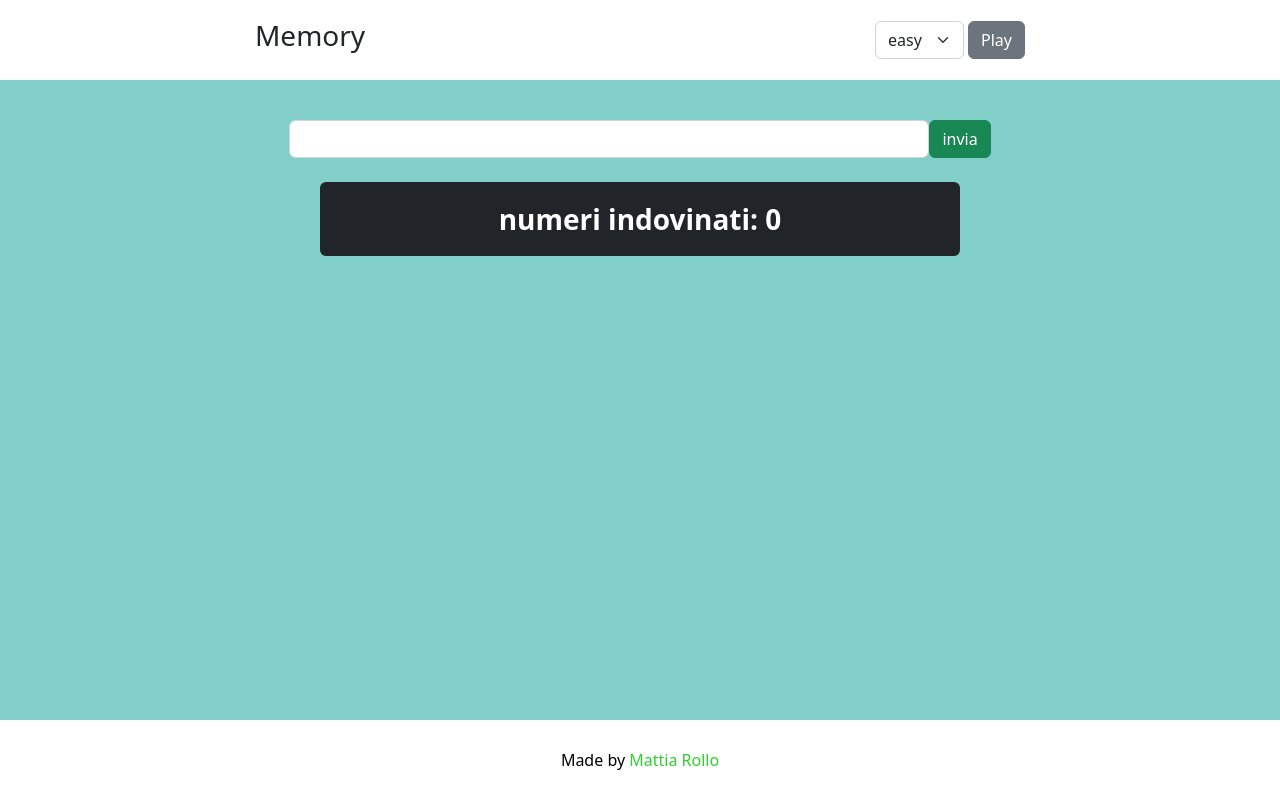
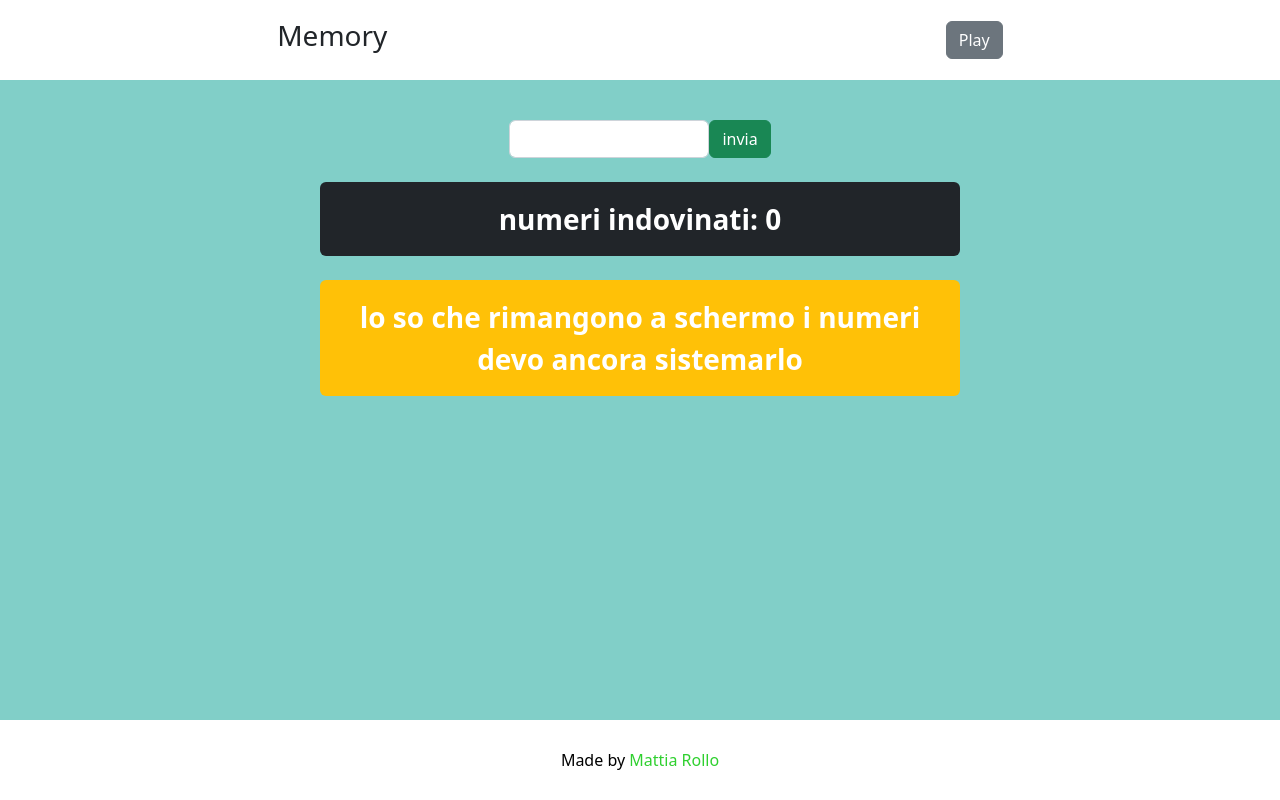
Before and after one commit to Mattia-Rollo/js-simon, a plain HTML site: page index.html in a window 1280 px wide. Both pictures are taken after a click on the button "invia". Drawn offline with nearby package versions, Linux system fonts and the light colour scheme.

Commit message:
add style

```diff
--- a/css/style.css
+++ b/css/style.css
@@ -42,3 +42,6 @@ h2 {
 .no-click {
     pointer-events: none;
 }
+.form-control {
+    width: 200px;
+}
--- a/index.html
+++ b/index.html
@@ -5,7 +5,7 @@
     <meta http-equiv="X-UA-Compatible" content="IE=edge">
     <meta name="viewport" content="width=device-width, initial-scale=1.0">
     <link href="https://cdn.jsdelivr.net/npm/bootstrap@5.2.2/dist/css/bootstrap.min.css" rel="stylesheet" integrity="sha384-Zenh87qX5JnK2Jl0vWa8Ck2rdkQ2Bzep5IDxbcnCeuOxjzrPF/et3URy9Bv1WTRi" crossorigin="anonymous">
-
+    <script src="https://cdn.jsdelivr.net/npm/bootstrap@5.2.2/dist/js/bootstrap.bundle.min.js" integrity="sha384-OERcA2EqjJCMA+/3y+gxIOqMEjwtxJY7qPCqsdltbNJuaOe923+mo//f6V8Qbsw3" crossorigin="anonymous"></script>
     <script src="js/libreria.js"></script>
     <link rel="stylesheet" href="css/style.css">
     <title>Document</title>
@@ -15,20 +15,20 @@
         <header class="d-flex justify-content-around align-items-center text-white">
             <h3 id="h3" class="text-dark">Memory</h3>
             <div class="d-flex">
-                <select class="form-select"name="livello" id="livello">
-                    <!-- <option selected>Seleziona il livello</option> -->
+                <!-- <select class="form-select"name="livello" id="livello">
+
                     <option value="1" selected>easy</option>
                     <option value="2">hard</option>
                     <option value="3">crazy</option>
-                </select>
+                </select> -->
                 <button class="btn btn-secondary ms-1" id="play">Play</button>
             </div>
         </header>
         <main>
             <h2 id="numeri" class="text-center p-3">ricorda i numeri</h2>
             <div id="field-game" class="d-flex justify-content-center align-items-center">
-                <input class="form-control w-50" id="numeriUtente" type="text">
-                <button id="btn" class="btn btn-success">invia</button>
+                <input class="form-control" id="numeriUtente" type="text">
+                <button id="btn" class="btn btn-success" data-toggle="tooltip" data-placement="top" title="Tooltip on top">invia</button>
                 <!-- <div id="num"></div> -->
                 <!-- <div class="grid">
                     <div class="square">
@@ -37,6 +37,7 @@
                 </div> -->
             </div>
             <div id="risultato" class="w-50 bg-dark m-auto mt-4 rounded fs-3 p-3 text-white text-center d-none fw-bold">asda</div>
+            <div id="ps" class="w-50 bg-warning m-auto mt-4 rounded fs-3 p-3 text-white text-center d-none fw-bold">lo so che rimangono a schermo i numeri devo ancora sistemarlo</div>
         </main>
         <footer class="d-flex justify-content-around align-items-center text-white">
             <div id="text-footer" class="text-black ">Made by <span class="text-green">Mattia Rollo</span></div>
--- a/js/script-2.js
+++ b/js/script-2.js
@@ -91,22 +91,25 @@ const intervall = setInterval(() => {
     }
 }, 1000);
 
+let tentativi = 1;
 btn.addEventListener('click',function (){
     numeriAschermo.innerHTML = '';
     const listaNumeriUtente = numeriUtente.value.split(" ");
-
     let RisposteGiuste = 0;
 
+    risultato.classList.add('bg-dark');
+    risultato.classList.toggle('bg-')
     console.log(listaNumeriUtente);
     for(let i = 0; i < listaNumeriUtente.length; i++){
         console.log(parseInt(listaNumeriUtente[i]));
         if(listaRandomNumeri.includes(parseInt(listaNumeriUtente[i]))) {
-            numeriAschermo.innerHTML += listaNumeriUtente[i] + ' ';
+            numeriAschermo.innerHTML = listaRandomNumeri.join(' ');
             console.log('lista' + listaNumeriUtente[i]);
             RisposteGiuste ++;
         }
 
     }
+    tentativi++;
     console.log(RisposteGiuste);
     risultato.classList.remove('d-none');
     risultato.innerHTML = 'numeri indovinati: ' + RisposteGiuste;
@@ -115,11 +118,15 @@ btn.addEventListener('click',function (){
         risultato.classList.add('bg-success');
         risultato.innerHTML = 'Sei un campione!!';
     }
+    if(tentativi == 2) {
+        ps.classList.remove('d-none');
+    }
 
 
 
 });
 
+const ps = document.getElementById('ps');
 
 
 
```
